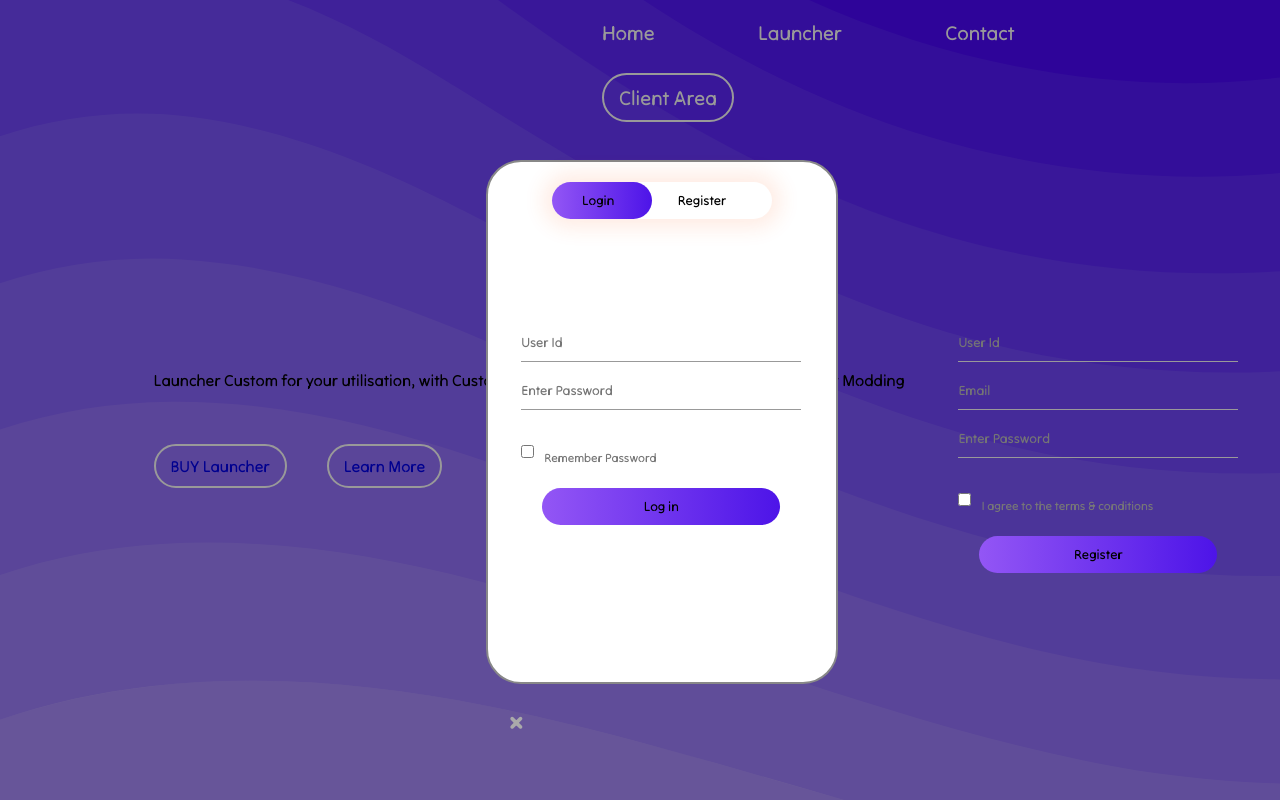
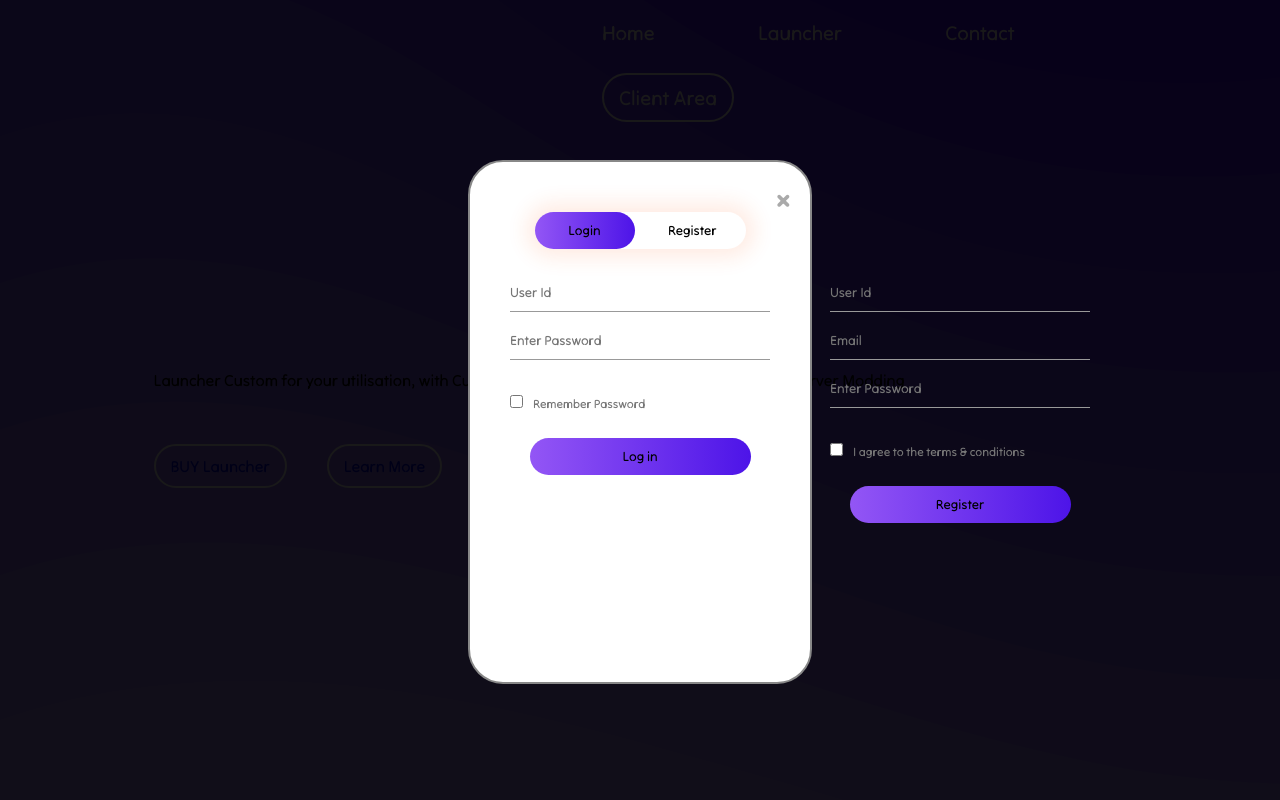
Before and after one commit to KangPvP/SiteMcMarket, a plain HTML site: page index.html in a window 1280 px wide. Both pictures are taken after a click on the link "Client Area". Drawn offline with Linux system fonts and the light colour scheme; a script that the page names is missing.

Commit message:
System Login

```diff
--- a/index.html
+++ b/index.html
@@ -33,6 +33,8 @@
 
     <div id="all-page" class="all-page">
         <div id="login-page" class="login-page">
+            <span class="close">&times;</span>
+
             <div class="button-box">
                 <div id="btn"></div>
                 <button type="button" class="toggle-btn" onclick="login()">Login</button>
@@ -62,11 +64,6 @@
 
                 </form>
             </div>
-
-
-
-
-            <span class="close">&times;</span>
         </div>
     </div>
 
@@ -78,8 +75,14 @@
 
         function register(){
             x.style.left = "-400px";
-            y.style.left = "50px";
+            y.style.left = "20px";
             z.style.left = "110px";
+        }
+
+        function login(){
+            x.style.left = "20px";
+            y.style.left = "340px";
+            z.style.left = "0px";
         }
 
 
--- a/style.css
+++ b/style.css
@@ -124,7 +124,7 @@ div.all-page {
     position: absolute;
     top: 0px;
     left: 0px;
-    background-color: rgba(0, 0, 0, 0.4);
+    background-color: rgba(0, 0, 0, 0.9);
     width: 100%; /* Full width */
     height: 100%; /* Full height */
 }
@@ -135,26 +135,29 @@ div.login-page {
     border: 2px solid #888;
     border-radius: 35px;
     padding: 20px;
-    margin-top: 20vh;
-    margin-left: 38vw;
 
 
+    margin: auto;
+    margin-top: 20vh;
 
-
-    width: 24vw;
+    width: 300px;
     height: 60vh;
+    overflow: hidden;
 }
 
 div.button-box {
     margin: auto;
-    width: 220px;
+    margin-top: 30px;
+    width: 211px;
     position: relative;
     box-shadow: 0 0 20px 9px #ff61241f;
     border-radius: 30px;
 }
 
 .toggle-btn{
+    margin: auto;
     padding: 10px 30px;
+    width: 100px;
     cursor: pointer;
     background: transparent;
     border: 0;
@@ -175,8 +178,7 @@ div.button-box {
 
 .input-group{
     position: absolute;
-    margin-top: 80px;
-    width: 280px;
+    width: 260px;
     transition: .5s;
 }
 
@@ -211,21 +213,23 @@ div.button-box {
 span{
     color: #777;
     font-size: 12px;
-    bottom: 60px;
-    position: absolute;
-}
-
-#login {
-    margin-left: 1vw;
-}
-
-#register {
-    margin-left: 450px;
+    position: relative;
 }
 
 
 
+.login-register {
+    position: absolute;
+    display: flex;
+}
 
+#login{
+    left: 20px;
+}
+
+#register{
+    left: 340px;
+}
 
 
 .close {
```
